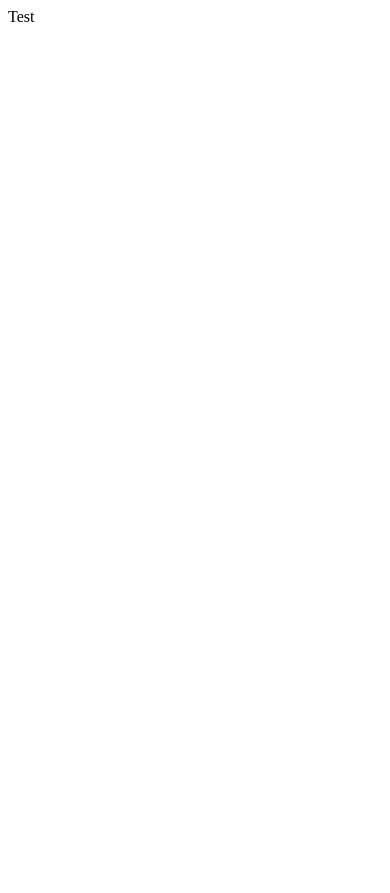
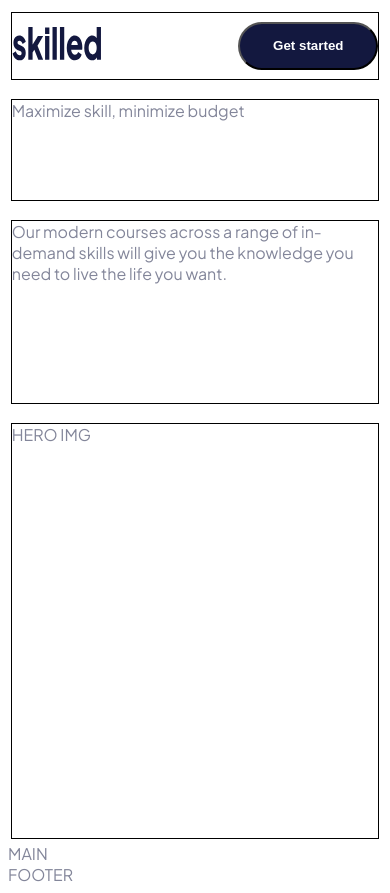
Before and after one commit to ZounMedia/skilled, a website: page index.html in a window 390 px wide. Before the commit the page ends 844 px from the top, so only its background shows below. Drawn offline with Linux system fonts and the light colour scheme.

Commit message:
complete mobile nav

```diff
--- a/index.html
+++ b/index.html
@@ -15,6 +15,23 @@
     <title>Skilled | e-learning</title>
   </head>
   <body>
-    Test
+    <div class="container">
+      <header>
+        <nav>
+          <div class="logo">
+            <img src="./assets/img/logo-dark.svg" alt="skilled logo" />
+          </div>
+          <button>Get started</button>
+        </nav>
+        <div class="heading">Maximize skill, minimize budget</div>
+        <div class="description">
+          Our modern courses across a range of in-demand skills will give you
+          the knowledge you need to live the life you want.
+        </div>
+        <div class="hero-img">HERO IMG</div>
+      </header>
+      <main>MAIN</main>
+      <footer>FOOTER</footer>
+    </div>
   </body>
 </html>
--- a/scss/styles.scss
+++ b/scss/styles.scss
@@ -4,6 +4,13 @@
   box-sizing: border-box;
 }
 
+// fonts
+@font-face {
+  font-family: pjs-reg;
+  src: url(../assets/fonts/Plus_Jakarta_Sans/static/PlusJakartaSans-Regular.ttf);
+}
+
+// colors
 $pale-purple: #666ca3;
 $darkets-purple: #13183f;
 $grey: #83869a;
@@ -13,4 +20,72 @@ $gradient1: linear-gradient(180deg, #ff6f48 0.04%, #f02aa6 100%);
 $gradient2: linear-gradient(180deg, #4851ff 0%, #f02aa6 99.92%);
 
 body {
+  font-size: 16px;
+  color: $grey;
+  font-family: pjs-reg;
+
+  .container {
+    header {
+      height: 98vh;
+      display: flex;
+      flex-direction: column;
+      align-items: center;
+      justify-content: space-between;
+      padding: 1%;
+
+      nav,
+      .heading,
+      .description,
+      .hero-img {
+        width: 100%;
+      }
+
+      nav {
+        border: 1px solid black;
+        height: 48px;
+        height: 8%;
+        display: flex;
+        justify-content: space-between;
+        align-items: center;
+
+        .logo {
+          img {
+            width: 89px;
+            height: 35px;
+          }
+        }
+
+        button {
+          width: 140px;
+          height: 48px;
+          border-radius: 28px;
+          font-weight: 700;
+          background-color: $darkets-purple;
+          color: white;
+          transition: all 0.35s ease-in-out;
+
+          &:hover {
+            cursor: pointer;
+            background-color: $pale-purple;
+          }
+        }
+      }
+
+      .heading {
+        border: 1px solid black;
+        width: 100%;
+        height: 12%;
+      }
+
+      .description {
+        border: 1px solid black;
+        height: 22%;
+      }
+
+      .hero-img {
+        border: 1px solid black;
+        height: 50%;
+      }
+    }
+  }
 }
```
Also changed, not shown: css/styles.css, 1 other file.
